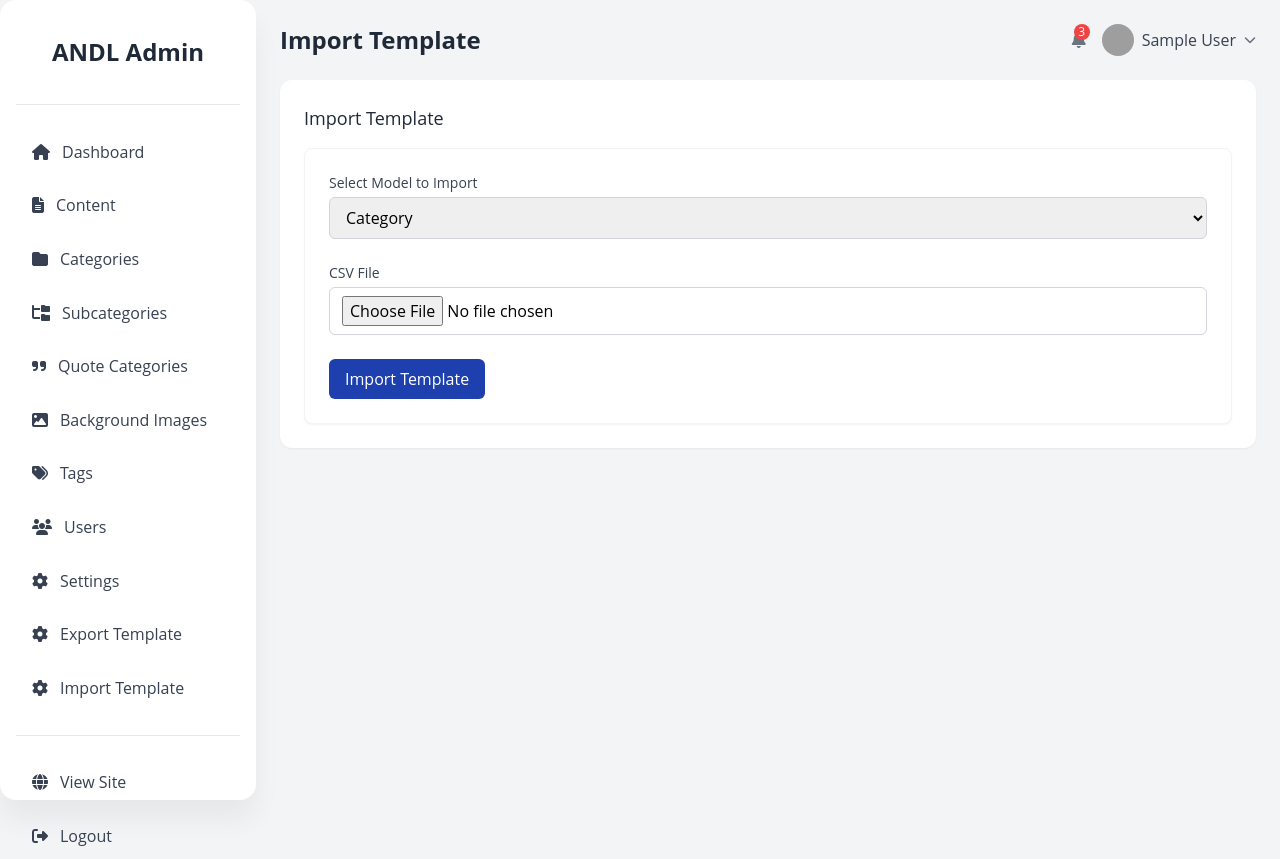
After one commit to JayBeloved/ANDL, a Django app: page /dashboard/import-template/ in a window 1280 px wide. The commit adds this page. Run offline with Django 5.2, Linux system fonts and the light colour scheme; the visitor is signed in with stand-in values (Sample User, id 1); some libraries are stand-ins or nearby versions; grey boxes are pictures that could not be loaded.

Commit message:
Implements template import/export functionality
Adds the ability to export and import templates for various models,
including Category, SubCategory, Tag, Content, Quote, QuoteCategory,
SiteSettings, and SocialLinks.

This feature enhances the dashboard by allowing administrators to easily
backup and restore data for these models, as well as transfer data
between different environments. It introduces new views, forms,
templates, and URL patterns to support this functionality.
Additionally, it adds "Left" and "Right" text position options for quotes
and adjusts the text wrapping logic to account for the new positions.
Also adds new font styles.

```diff
--- a/digilib/apps/core/models.py
+++ b/digilib/apps/core/models.py
@@ -269,6 +269,8 @@ class Quote(models.Model):
         ('CENTER', 'Center'),
         ('TOP', 'Top'),
         ('BOTTOM', 'Bottom'),
+        ('LEFT', 'Left'),       # Added left option
+        ('RIGHT', 'Right'),     # Added right option
         ('CUSTOM', 'Custom'),
     ]
 
@@ -276,7 +278,7 @@ class Quote(models.Model):
         ('ARIAL', 'Arial'),
         ('TIMES', 'Times New Roman'),
         ('DAILYQUOTES', 'Daily Quotes'),
-        ('LATO-BOLD', 'Lato Italic'),
+        ('LATO-BOLD', 'Lato Bold'),
         ('LATO-ITALIC', 'Lato Italic'),
         ('LATO-REGULAR', 'Lato Regular'),
         ('POPPINS-ITALIC', 'Poppins Italic'),
--- a/digilib/apps/dashboard/templates/dashboard/base.html
+++ b/digilib/apps/dashboard/templates/dashboard/base.html
@@ -183,6 +183,16 @@
                 <a href="{% url 'dashboard:settings' %}" class="nav-link flex items-center text-gray-700 {% if request.resolver_match.url_name == 'settings' %}active{% endif %}">
                     <i class="fas fa-cog mr-3"></i>
                     <span>Settings</span>
+                </a>
+
+                <a href="{% url 'dashboard:export_template' %}" class="nav-link flex items-center text-gray-700 {% if request.resolver_match.url_name == 'settings' %}active{% endif %}">
+                    <i class="fas fa-cog mr-3"></i>
+                    <span>Export Template</span>
+                </a>
+
+                <a href="{% url 'dashboard:import_template' %}" class="nav-link flex items-center text-gray-700 {% if request.resolver_match.url_name == 'settings' %}active{% endif %}">
+                    <i class="fas fa-cog mr-3"></i>
+                    <span>Import Template</span>
                 </a>
             </nav>
 
--- /dev/null
+++ b/digilib/apps/dashboard/templates/dashboard/import_template.html
@@ -0,0 +1,33 @@
+{% extends 'dashboard/base.html' %}
+
+{% block title %}Import Template | Dashboard{% endblock %}
+
+{% block header_title %}Import Template{% endblock %}
+
+{% block content %}
+    <div class="space-y-8">
+        <div>
+            <h3 class="text-lg font-medium text-gray-800 mb-4">Import Template</h3>
+            <form method="post" enctype="multipart/form-data" class="bg-white rounded-lg shadow-sm p-6 border border-gray-100">
+                {% csrf_token %}
+                <div class="mb-6">
+                    <label for="id_model" class="block text-sm font-medium text-gray-700 mb-1">Select Model to Import</label>
+                    <select name="model" id="id_model" class="w-full border border-gray-300 rounded-md px-3 py-2 focus:outline-none focus:ring-2 focus:ring-primary">
+                        {% for value, label in form.model.field.choices %}
+                            <option value="{{ value }}">{{ label }}</option>
+                        {% endfor %}
+                    </select>
+                </div>
+                <div class="mb-6">
+                    <label for="id_csv_file" class="block text-sm font-medium text-gray-700 mb-1">CSV File</label>
+                    <input type="file" name="csv_file" id="id_csv_file" class="w-full border border-gray-300 rounded-md px-3 py-2 focus:outline-none focus:ring-2 focus:ring-primary">
+                </div>
+                <div class="mt-6">
+                    <button type="submit" class="px-4 py-2 bg-primary text-white rounded-md hover:bg-opacity-90 transition">
+                        Import Template
+                    </button>
+                </div>
+            </form>
+        </div>
+    </div>
+{% endblock %}
--- a/digilib/apps/dashboard/urls.py
+++ b/digilib/apps/dashboard/urls.py
@@ -69,4 +69,6 @@ urlpatterns = [
     path('settings/database/export/', views.export_database, name='export_database'),
     path('settings/database/import/', views.import_database, name='import_database'),
     path('settings/database/restore/<str:filename>/', views.restore_database_backup, name='restore_database_backup'),
+    path('export-template/', views.ExportTemplateView.as_view(), name='export_template'),
+    path('import-template/', views.ImportTemplateView.as_view(), name='import_template'),
 ]
--- a/digilib/apps/dashboard/views.py
+++ b/digilib/apps/dashboard/views.py
@@ -1,3 +1,8 @@
+import os
+import csv
+import io
+from django.shortcuts import render
+from django.views.generic import FormView
 from django.shortcuts import render, redirect, get_object_or_404
 from django.views.generic import TemplateView, ListView, CreateView, UpdateView, DeleteView
 from django.contrib.auth.mixins import LoginRequiredMixin, UserPassesTestMixin
@@ -9,10 +14,10 @@ from django.db.models import Count, Sum, Q
 from django.utils import timezone
 from datetime import timedelta
 from django.apps import apps
-import os
 from django.core.files.storage import FileSystemStorage# digilib/apps/dashboard/views.py
+from django import forms
 
-from django.http import JsonResponse
+from django.http import JsonResponse, HttpResponse
 from digilib.apps.core.models import Category, SubCategory
 from django.shortcuts import get_object_or_404
 
@@ -21,6 +26,36 @@ User = get_user_model()
 # Helper function to check if user is staff
 def is_staff(user):
     return user.is_staff
+
+
+# Form for selecting the model to export
+class ExportTemplateForm(forms.Form):
+    MODEL_CHOICES = [
+        ('Category', 'Category'),
+        ('SubCategory', 'Sub Category'),
+        ('Tag', 'Tag'),
+        ('Content', 'Content'),
+        ('Quote', 'Quote'),
+        ('QuoteCategory', 'Quote Category'),
+        ('SiteSettings', 'Site Settings'),
+        ('SocialLinks', 'Social Links'),
+    ]
+    model = forms.ChoiceField(choices=MODEL_CHOICES, label='Select Model to Export')
+
+# Form for selecting the model to import
+class ImportTemplateForm(forms.Form):
+    MODEL_CHOICES = [
+        ('Category', 'Category'),
+        ('SubCategory', 'Sub Category'),
+        ('Tag', 'Tag'),
+        ('Content', 'Content'),
+        ('Quote', 'Quote'),
+        ('QuoteCategory', 'Quote Category'),
+        ('SiteSettings', 'Site Settings'),
+        ('SocialLinks', 'Social Links'),
+    ]
+    model = forms.ChoiceField(choices=MODEL_CHOICES, label='Select Model to Import')
+    csv_file = forms.FileField(label='CSV File', help_text='Select the CSV file to import')
 
 # Dashboard Home
 class DashboardHomeView(LoginRequiredMixin, UserPassesTestMixin, TemplateView):
@@ -1283,3 +1318,51 @@ def get_subcategories(request, category_id):
 
     subcategories = Subcategory.objects.filter(category_id=category_id, is_active=True).values('id', 'name')
     return JsonResponse(list(subcategories), safe=False)
+
+
+class ExportTemplateView(LoginRequiredMixin, UserPassesTestMixin, FormView):
+    template_name = 'dashboard/export_template.html'
+    form_class = ExportTemplateForm
+    success_url = reverse_lazy('dashboard:export_template')
+
+    def test_func(self):
+        return self.request.user.is_staff
+
+    def form_valid(self, form):
+        model_name = form.cleaned_data['model']
+        model = apps.get_model('core', model_name)
+        response = HttpResponse(content_type='text/csv')
+        response['Content-Disposition'] = f'attachment; filename="{model_name}_template.csv"'
+
+        writer = csv.writer(response)
+        headers = [field.name for field in model._meta.fields]
+        writer.writerow(headers)
+
+        return response
+
+class ImportTemplateView(LoginRequiredMixin, UserPassesTestMixin, FormView):
+    template_name = 'dashboard/import_template.html'
+    form_class = ImportTemplateForm
+    success_url = reverse_lazy('dashboard:import_template')
+
+    def test_func(self):
+        return self.request.user.is_staff
+
+    def form_valid(self, form):
+        model_name = form.cleaned_data['model']
+        csv_file = form.cleaned_data['csv_file']
+        model = apps.get_model('core', model_name)
+
+        decoded_file = csv_file.read().decode('utf-8')
+        io_string = io.StringIO(decoded_file)
+        reader = csv.DictReader(io_string)
+
+        for row in reader:
+            # Create or update the model instance
+            instance, created = model.objects.update_or_create(
+                id=row.get('id'),  # Assuming 'id' is the primary key
+                defaults=row
+            )
+
+        messages.success(self.request, f'{model_name} data imported successfully!')
+        return super().form_valid(form)
--- a/digilib/templates/core/ministry.html
+++ b/digilib/templates/core/ministry.html
@@ -25,6 +25,7 @@
                 <div class="md:w-2/3 p-8">
                     <h1 class="text-3xl md:text-4xl font-bold mb-4">Apostle Niyi Makinde Ministries</h1>
                     <p class="text-xl mb-6">Raising ministers and leaders for God, birthing ministries in sons and daughters, and serving as spiritual oversight and apostolic covering.</p>
+                    <p class="text-xl mb-6">Explore ministries and global initiatives pioneered by Apostle Niyi Makinde, including churches, movements, and spiritual empowerment programs driving transformative impact.</p>
                 </div>
             </div>
         </div>
```
Also changed, not shown: digilib/apps/core/views.py (+15 -7 lines), digilib/apps/dashboard/templates/dashboard/export_template.html (added, +29 -0 lines), digilib/apps/core/migrations/0009_alter_quote_default_font_style_and_more.py (added).
